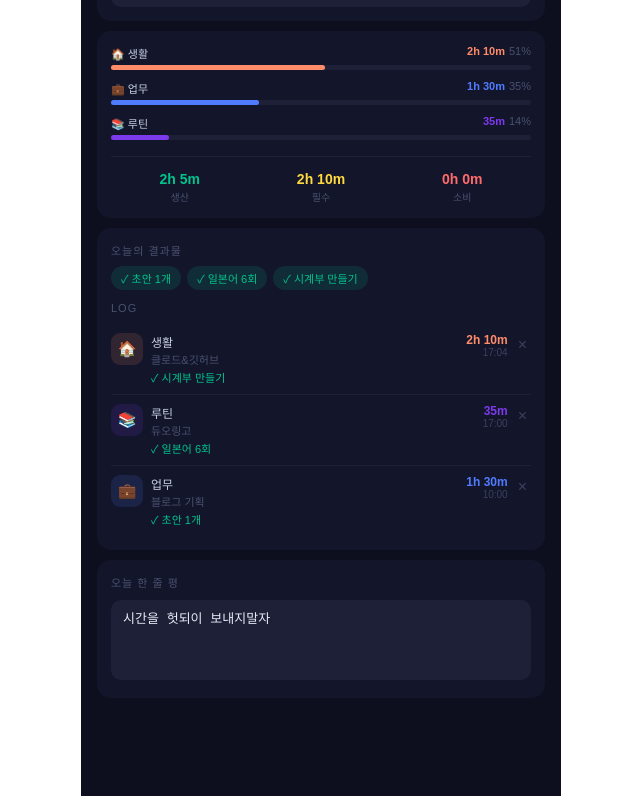
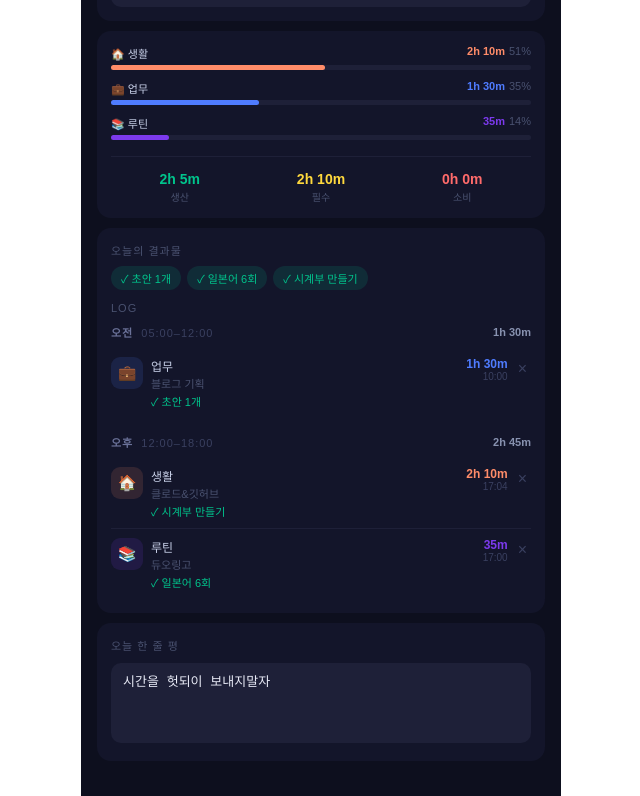
Before and after one commit to keepgoing114/sigyebu-, a React (Vite) app: page / in a window 1280 px wide. Shown: the part 540-1336 px from the top of the page, without its empty margins (319-959 px from the left). Built offline with nearby package versions, Linux system fonts and the light colour scheme.

Commit message:
Update App.jsx

```diff
--- a/src/App.jsx
+++ b/src/App.jsx
@@ -63,6 +63,30 @@ function addDays(dateStr, n) {
 function formatDate(dateStr) {
   const d = new Date(dateStr + "T00:00:00");
   return `${d.getMonth()+1}월 ${d.getDate()}일 (${["일","월","화","수","목","금","토"][d.getDay()]})`;
+}
+
+// ── 시간대 블록 (오전/오후/저녁) ────────────────────────
+const BLOCKS = [
+  { id: "morning",   label: "오전", range: "05:00–12:00" },
+  { id: "afternoon", label: "오후", range: "12:00–18:00" },
+  { id: "evening",   label: "저녁", range: "18:00–05:00" },
+];
+
+function getBlock(time) {
+  if (!time) return "evening";
+  const h = parseInt(time.split(":")[0], 10);
+  if (h >= 5 && h < 12) return "morning";
+  if (h >= 12 && h < 18) return "afternoon";
+  return "evening";
+}
+
+// idx를 보존한 채로 레코드를 오전/오후/저녁으로 묶어줌 (delete 등에서 원본 인덱스 필요할 때 사용)
+function groupByBlock(records) {
+  const groups = { morning: [], afternoon: [], evening: [] };
+  records.forEach((r, idx) => {
+    groups[getBlock(r.time)].push({ ...r, idx });
+  });
+  return groups;
 }
 
 function getProductivityColor(recs) {
@@ -596,11 +620,26 @@ export default function App() {
                 </div>
               )}
               <div style={{ fontSize:11, color:"#4a5270", marginBottom:10, letterSpacing:1 }}>LOG</div>
-              {[...activeRecords].reverse().map((r, i) => {
+              {(() => {
+                const groups = groupByBlock(activeRecords);
+                const visibleBlocks = BLOCKS.filter(b => groups[b.id].length > 0);
+                return visibleBlocks.map((block, bi) => {
+                  const items = groups[block.id];
+                  const blockTotal = items.reduce((s,r)=>s+r.min, 0);
+                  return (
+                    <div key={block.id} style={{ marginBottom: bi<visibleBlocks.length-1 ? 16 : 0 }}>
+                      <div style={{ display:"flex", alignItems:"center", justifyContent:"space-between", marginBottom:8 }}>
+                        <span style={{ fontSize:11, fontWeight:700, color:"#6b7299", letterSpacing:1 }}>
+                          {block.label} <span style={{ fontWeight:400, color:"#3a4060", marginLeft:4 }}>{block.range}</span>
+                        </span>
+                        <span style={{ fontSize:11, color:"#8892b0", fontWeight:600 }}>
+                          {Math.floor(blockTotal/60)>0?`${Math.floor(blockTotal/60)}h `:""}{blockTotal%60}m
+                        </span>
+                      </div>
+                      {[...items].reverse().map((r, i) => {
                         const cat = CATEGORIES.find(c=>c.id===r.cat);
-                const realIdx = activeRecords.length-1-i;
                         return (
-                  <div key={i} style={{ display:"flex", alignItems:"flex-start", justifyContent:"space-between", padding:"9px 0", borderBottom:i<activeRecords.length-1?"1px solid #1e2038":"none" }}>
+                          <div key={r.idx} style={{ display:"flex", alignItems:"flex-start", justifyContent:"space-between", padding:"9px 0", borderBottom:i<items.length-1?"1px solid #1e2038":"none" }}>
                             <div style={{ display:"flex", alignItems:"flex-start", gap:8, flex:1 }}>
                               <div style={{ width:32, height:32, borderRadius:9, background:cat?.color+"22", display:"flex", alignItems:"center", justifyContent:"center", fontSize:15, flexShrink:0 }}>{cat?.emoji}</div>
                               <div>
@@ -614,11 +653,15 @@ export default function App() {
                                 <div style={{ fontSize:12, color:cat?.color, fontWeight:700 }}>{Math.floor(r.min/60)>0?`${Math.floor(r.min/60)}h `:""}{r.min%60}m</div>
                                 <div style={{ fontSize:10, color:"#3a4060" }}>{r.time}</div>
                               </div>
-                      <button onClick={()=>deleteRecord(realIdx)} style={{ background:"none", border:"none", color:"#3a4060", cursor:"pointer", fontSize:16, padding:"0 4px" }}>×</button>
+                              <button onClick={()=>deleteRecord(r.idx)} style={{ background:"none", border:"none", color:"#3a4060", cursor:"pointer", fontSize:16, padding:"0 4px" }}>×</button>
                             </div>
                           </div>
                         );
                       })}
+                    </div>
+                  );
+                });
+              })()}
             </div>
           )}
 
@@ -758,22 +801,39 @@ export default function App() {
                       </div>
                     )}
                     <div style={{ fontSize:11, color:"#4a5270", marginBottom:8, letterSpacing:1 }}>LOG</div>
-                    {histRecs.map((r,i) => {
-                      const cat = CATEGORIES.find(c=>c.id===r.cat);
+                    {(() => {
+                      const groups = groupByBlock(histRecs);
+                      const visibleBlocks = BLOCKS.filter(b => groups[b.id].length > 0);
+                      return visibleBlocks.map((block, bi) => {
+                        const items = groups[block.id];
+                        const blockTotal = items.reduce((s,r)=>s+r.min, 0);
                         return (
-                        <div key={i} style={{ display:"flex", alignItems:"flex-start", justifyContent:"space-between", padding:"8px 0", borderBottom:i<histRecs.length-1?"1px solid #1e2038":"none" }}>
+                          <div key={block.id} style={{ marginBottom: bi<visibleBlocks.length-1 ? 14 : 0 }}>
+                            <div style={{ display:"flex", alignItems:"center", justifyContent:"space-between", marginBottom:6 }}>
+                              <span style={{ fontSize:10, fontWeight:700, color:"#6b7299", letterSpacing:1 }}>
+                                {block.label} <span style={{ fontWeight:400, color:"#3a4060", marginLeft:4 }}>{block.range}</span>
+                              </span>
+                              <span style={{ fontSize:10, color:"#8892b0", fontWeight:600 }}>
+                                {Math.floor(blockTotal/60)>0?`${Math.floor(blockTotal/60)}h `:""}{blockTotal%60}m
+                              </span>
+                            </div>
+                            {[...items].reverse().map((r, i) => (
+                              <div key={r.idx} style={{ display:"flex", alignItems:"flex-start", justifyContent:"space-between", padding:"8px 0", borderBottom:i<items.length-1?"1px solid #1e2038":"none" }}>
                                 <div style={{ display:"flex", alignItems:"flex-start", gap:8, flex:1 }}>
-                            <div style={{ width:28, height:28, borderRadius:8, background:cat?.color+"22", display:"flex", alignItems:"center", justifyContent:"center", fontSize:13, flexShrink:0 }}>{cat?.emoji}</div>
+                                  <div style={{ width:28, height:28, borderRadius:8, background:CATEGORIES.find(c=>c.id===r.cat)?.color+"22", display:"flex", alignItems:"center", justifyContent:"center", fontSize:13, flexShrink:0 }}>{CATEGORIES.find(c=>c.id===r.cat)?.emoji}</div>
                                   <div>
-                              <div style={{ fontSize:12, color:"#c8d0e8", fontWeight:500 }}>{cat?.label}</div>
+                                    <div style={{ fontSize:12, color:"#c8d0e8", fontWeight:500 }}>{CATEGORIES.find(c=>c.id===r.cat)?.label}</div>
                                     {r.memo && <div style={{ fontSize:11, color:"#4a5270", marginTop:1 }}>{r.memo}</div>}
                                     {r.output && <div style={{ fontSize:11, color:"#00C48C", marginTop:1 }}>✓ {r.output}</div>}
                                   </div>
                                 </div>
-                          <span style={{ fontSize:12, color:cat?.color, fontWeight:700, flexShrink:0 }}>{Math.floor(r.min/60)>0?`${Math.floor(r.min/60)}h `:""}{r.min%60}m</span>
+                                <span style={{ fontSize:12, color:CATEGORIES.find(c=>c.id===r.cat)?.color, fontWeight:700, flexShrink:0 }}>{Math.floor(r.min/60)>0?`${Math.floor(r.min/60)}h `:""}{r.min%60}m</span>
+                              </div>
+                            ))}
                           </div>
                         );
-                    })}
+                      });
+                    })()}
                   </div>
                   {histNote && (
                     <div style={{ ...S, marginBottom:20 }}>
```
Lines whose indentation alone changed are shown as unchanged.
